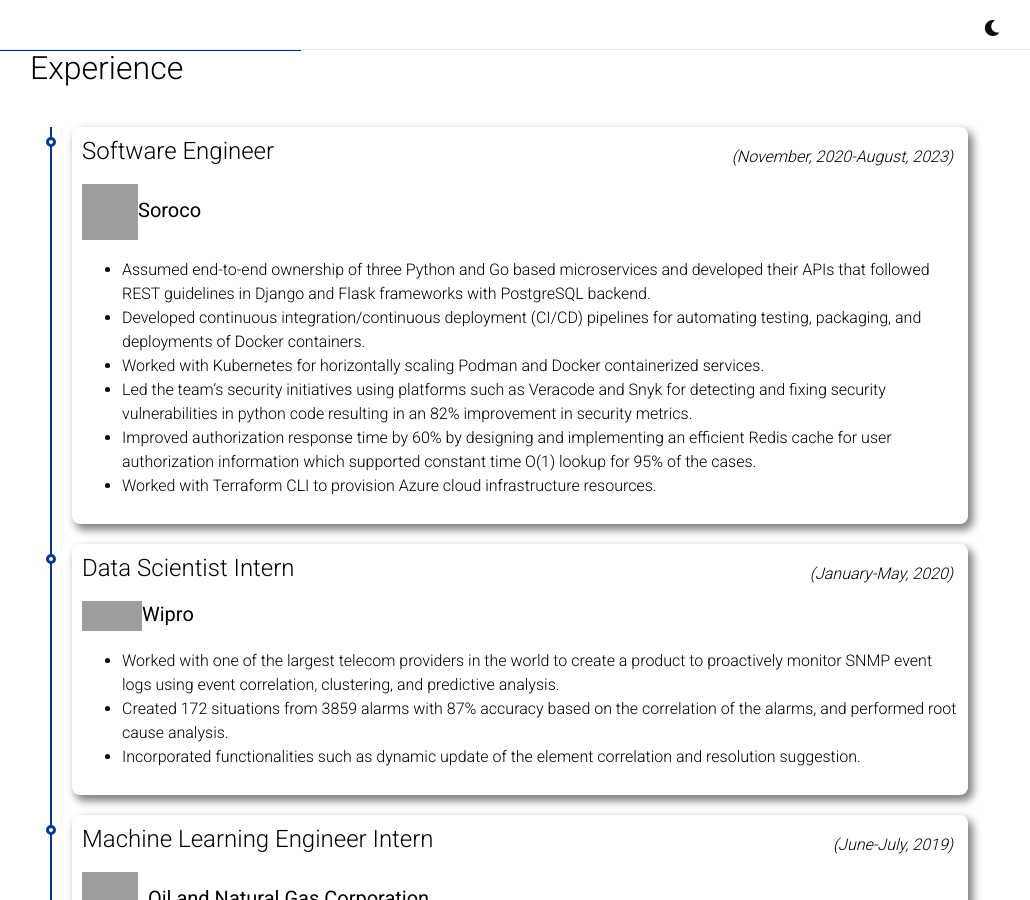
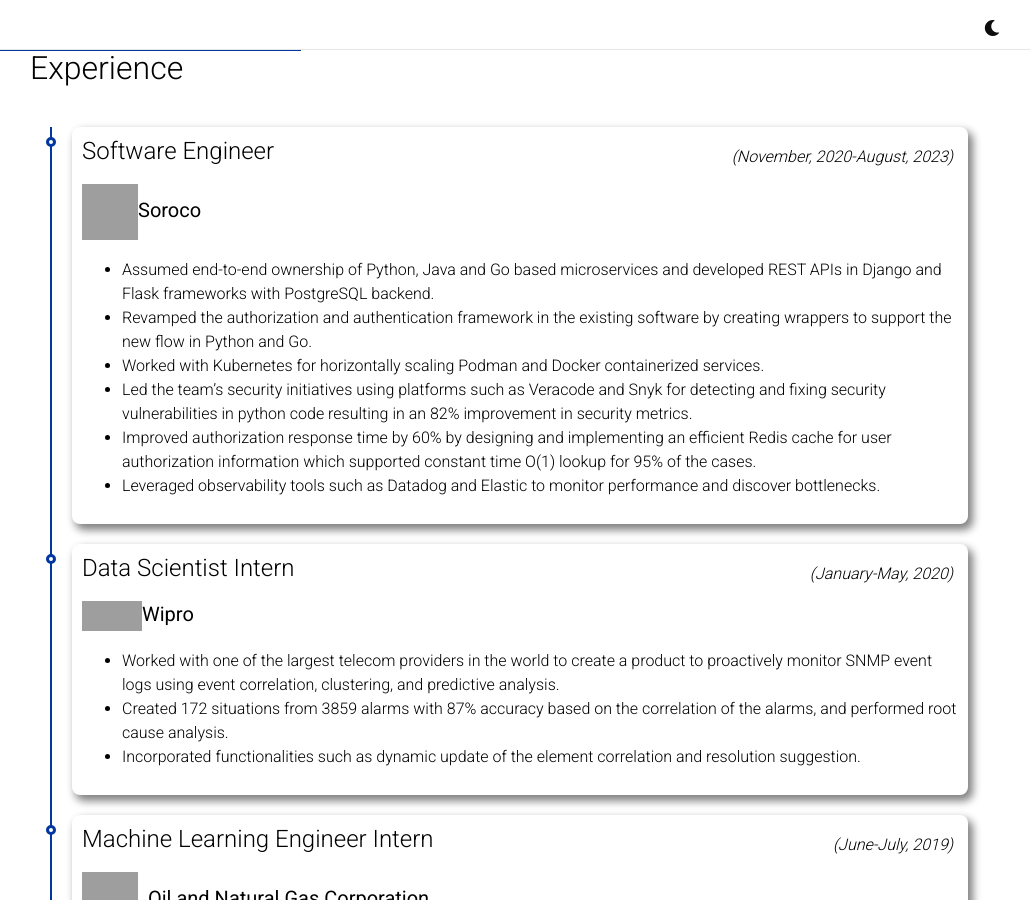
Before and after one commit to varunhc/varunhc.github.io, a Jekyll site: the page built from _pages/about.md, in a window 1280 px wide and 900 px high, scrolled down 625 px. Shown: the whole window, without its empty margins (125-1155 px from the left). Built offline with Jekyll 4.4.1, drawn with Linux system fonts in a browser that asks for light colours; full-size pictures stand in for the smaller copies a plugin makes; comment, search, counter and statistics services are not loaded; a style sheet for code colours, icons or effects is not loaded; grey boxes are pictures that could not be loaded.

Commit message:
Update work ex

```diff
--- a/_pages/about.md
+++ b/_pages/about.md
@@ -38,9 +38,9 @@
         <h5 class="title"><img src="https://soroco.com/wp-content/uploads/2021/08/logo-icon.svg" width="56px" height="56px"><b>Soroco</b></h5>
         <h6 class="exper-card"><i>(November, 2020-August, 2023)</i></h6>
         <ul>
-          <li>Assumed end-to-end ownership of three Python and Go based microservices and developed their APIs that followed REST guidelines in Django and Flask frameworks with PostgreSQL backend.
+          <li>Assumed end-to-end ownership of Python, Java and Go based microservices and developed REST APIs in Django and Flask frameworks with PostgreSQL backend.
           </li>
-          <li>Developed continuous integration/continuous deployment (CI/CD) pipelines for automating testing, packaging, and deployments of Docker containers.
+          <li>Revamped the authorization and authentication framework in the existing software by creating wrappers to support the new flow in Python and Go.
           </li>
           <li>Worked with Kubernetes for horizontally scaling Podman and Docker containerized services.
           </li>
@@ -48,7 +48,7 @@
           </li>
           <li>Improved authorization response time by 60% by designing and implementing an efficient Redis cache for user authorization information which supported constant time O(1) lookup for 95% of the cases.
           </li>
-          <li>Worked with Terraform CLI to provision Azure cloud infrastructure resources.</li>
+          <li>Leveraged observability tools such as Datadog and Elastic to monitor performance and discover bottlenecks.</li>
         </ul>
       </div>
     </div>
```
